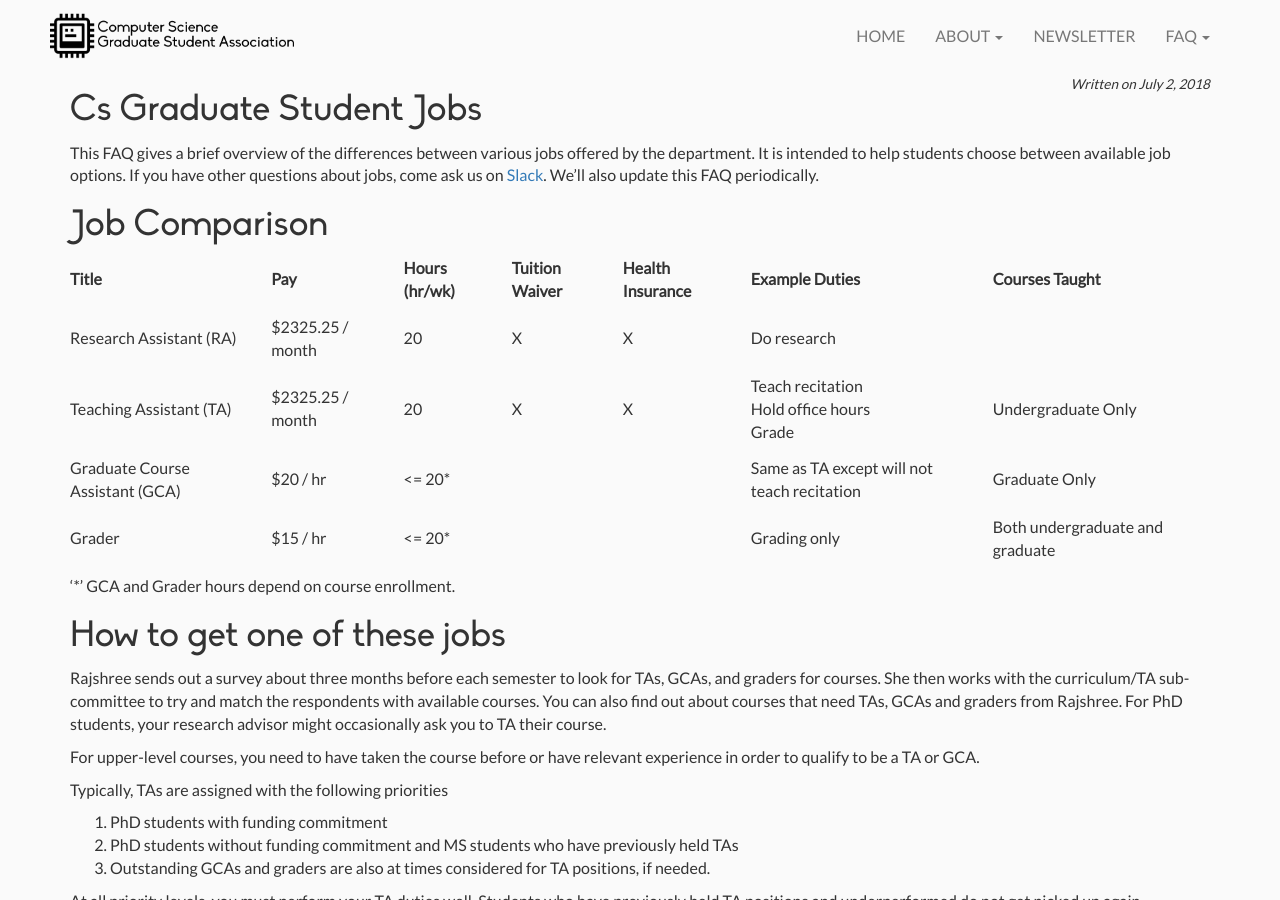
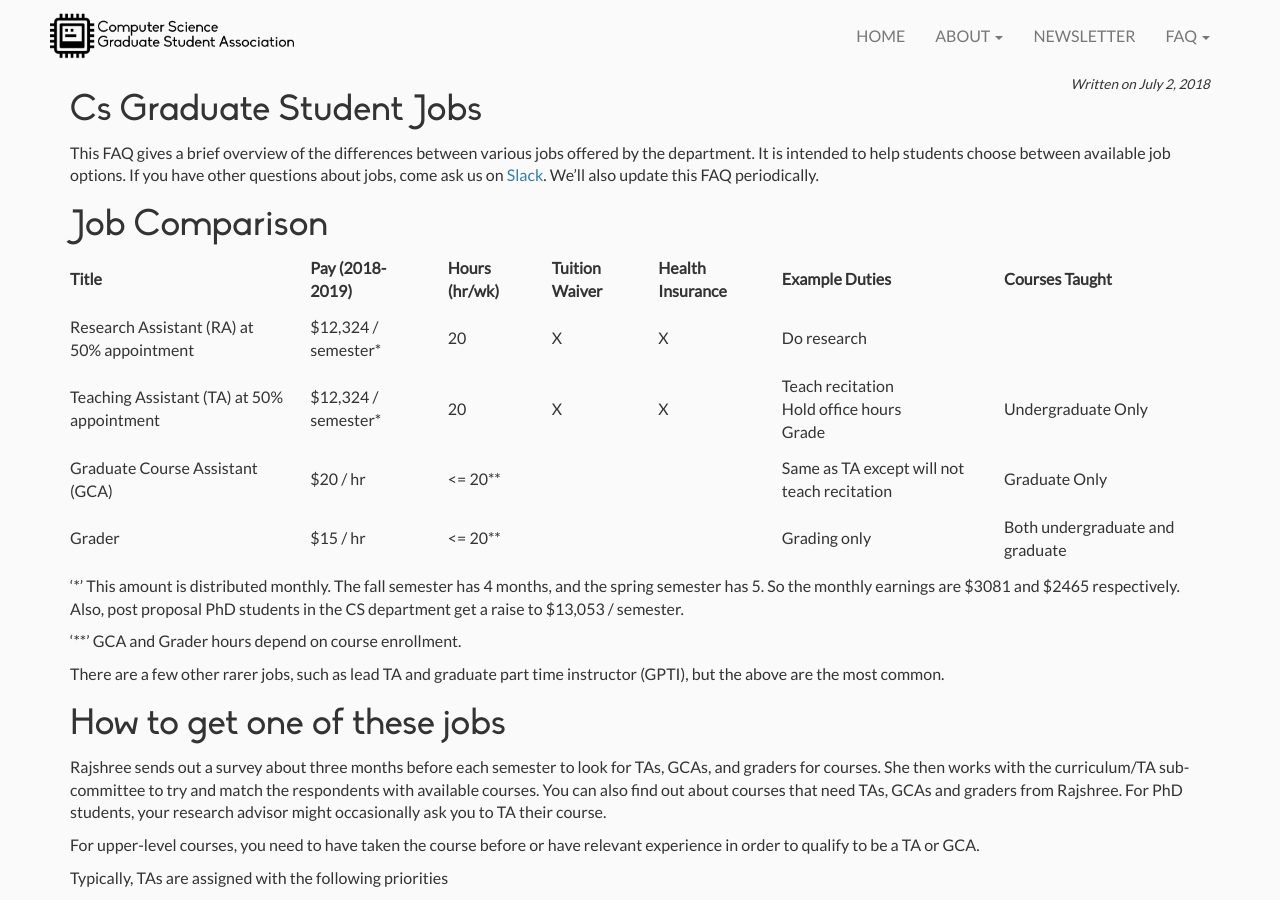
Before and after one commit to casassg/events-landing, a Jekyll site: the page built from _posts/2018-07-02-CS-Graduate-Student-Jobs.md, in a window 1280 px wide and 900 px high. Built offline with Jekyll 4.4.1, drawn with Linux system fonts in a browser that asks for light colours; nearby versions of some CDN libraries.

Commit message:
Corrected income info

```diff
--- a/_posts/2018-07-02-CS-Graduate-Student-Jobs.md
+++ b/_posts/2018-07-02-CS-Graduate-Student-Jobs.md
@@ -20,7 +20,7 @@ text-align:right;
 <table>
   <tr>
     <th>Title</th>
-    <th>Pay</th>
+    <th>Pay (2018-2019)</th>
     <th>Hours (hr/wk)</th>
     <th>Tuition Waiver</th>
     <th>Health Insurance</th>
@@ -28,8 +28,8 @@ text-align:right;
     <th>Courses Taught</th>
   </tr>
   <tr>
-    <td>Research Assistant (RA)</td>
-    <td>$2325.25 / month</td>
+    <td>Research Assistant (RA) at 50% appointment </td>
+    <td>$12,324 / semester*</td>
     <td>20</td>
     <td>X</td>
     <td>X</td>
@@ -37,8 +37,8 @@ text-align:right;
     <td></td>
   </tr>
   <tr>
-    <td>Teaching Assistant (TA)</td>
-    <td>$2325.25 / month</td>
+    <td>Teaching Assistant (TA) at 50% appointment </td>
+    <td>$12,324 / semester*</td>
     <td>20</td>
     <td>X</td>
     <td>X</td>
@@ -48,7 +48,7 @@ text-align:right;
   <tr>
     <td>Graduate Course Assistant (GCA)</td>
     <td>$20 / hr</td>
-    <td>&lt;= 20*</td>
+    <td>&lt;= 20**</td>
     <td></td>
     <td></td>
     <td>Same as TA except will not teach recitation</td>
@@ -57,7 +57,7 @@ text-align:right;
   <tr>
     <td>Grader</td>
     <td>$15 / hr</td>
-    <td>&lt;= 20*</td>
+    <td>&lt;= 20**</td>
     <td></td>
     <td></td>
     <td>Grading only</td>
@@ -65,7 +65,11 @@ text-align:right;
   </tr>
 </table>
 
-'*' GCA and Grader hours depend on course enrollment.
+'*' This amount is distributed monthly. The fall semester has 4 months, and the spring semester has 5. So the monthly earnings are $3081 and $2465 respectively. Also, post proposal PhD students in the CS department get a raise to $13,053 / semester.
+
+'**' GCA and Grader hours depend on course enrollment.
+
+There are a few other rarer jobs, such as lead TA and graduate part time instructor (GPTI), but the above are the most common.
 
 # How to get one of these jobs
 
```
